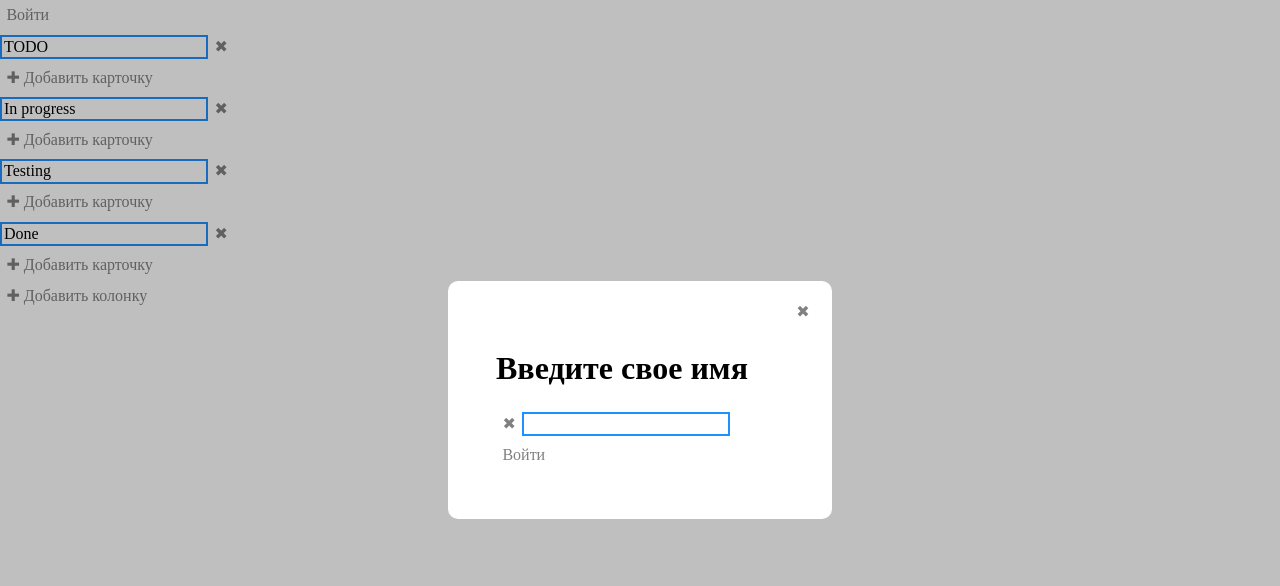
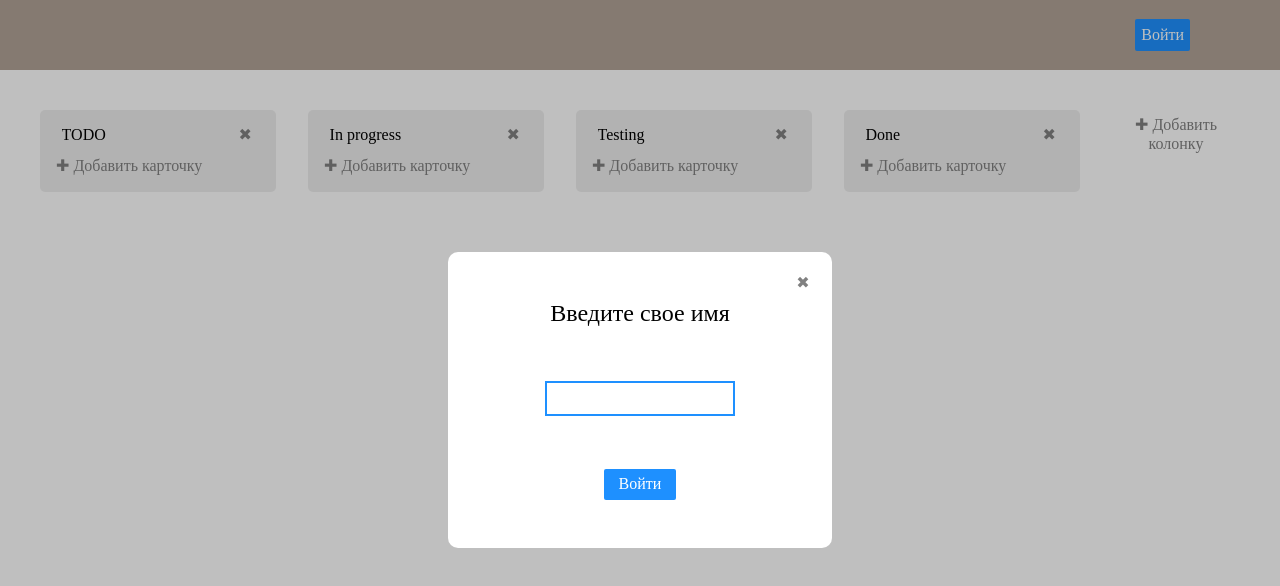
Before and after one commit to EzhovSergey/purrweb_trello, a React (Create React App) app: page / in a window 1280 px wide. Shown: the top 586 px of the page. Built offline with nearby package versions, Linux system fonts and the light colour scheme.

Commit message:
feat: add style in components

```diff
--- a/src/App.tsx
+++ b/src/App.tsx
@@ -85,20 +85,51 @@ function App() {
     <>
       <Normalize />
       <Header user={user} deleteUser={deleteUser} isSignIn={() => setIsOpen(true)} />
+      <Body>
         <SColumns>
           {renderColumns()}
+          <CreateColumn createColumn={createColumn} />
         </SColumns>
-      <CreateColumn createColumn={createColumn} />
         <Modal isOpen={isOpen} setIsOpen={setIsOpen}>
-        <h1>Введите свое имя</h1>
-        <Button onClick={() => setIsOpen(false)}>&#10006;</Button>
+          <SFormAuth>
+            <SFormTitle>Введите свое имя</SFormTitle>
             <Input {...bind} />
-        <Button onClick={createUser} >Войти</Button>
+            <Button isColor={true} onClick={createUser} >Войти</Button>
+          </SFormAuth>
         </Modal>
+      </Body>
     </>
   );
 }
 
 export default App;
 
-const SColumns = styled.div``;
+const Body = styled.div`
+`;
+
+const SColumns = styled.div`
+  display: flex;
+  margin: 5vh;
+`;
+
+const SFormAuth = styled.div`
+  position: relative;
+  display: flex;
+  flex-direction: column;
+  justify-content: space-between;
+  align-items: center;
+  height: 200px;
+
+  > Input {
+    width: 60%;
+    padding: 0.4em;
+  }
+
+  > Button {
+    width: 25%;
+  }
+`;
+
+const SFormTitle = styled.span`
+  font-size: 24px;
+`;
--- a/src/components/Card.tsx
+++ b/src/components/Card.tsx
@@ -31,7 +31,7 @@ const Card = (props: CardProps) => {
   return (
     <>
       <SCard onClick={() => setIsOpenModal(true)}>
-        <h3>{props.card.name}</h3>
+        <SCardName>{props.card.name}</SCardName>
         <Button onClick={e => deleteCard(e)}>&#10006;</Button>
         {renderCountComments()}
       </SCard>
@@ -56,4 +56,19 @@ type CardProps = {
   deleteCard: (id: string) => void;
 }
 
-const SCard = styled.section``;
+const SCard = styled.section`
+  display: flex;
+  background-color: #FFF;
+  border-radius: 5px;
+  margin: 1em 0;
+
+  > Button {
+    height: 2em;
+  }
+`;
+
+const SCardName = styled.span`
+  width: 80%;
+  padding: 0.5em;
+  overflow-wrap: break-word;
+`;
--- a/src/components/CardOpen.tsx
+++ b/src/components/CardOpen.tsx
@@ -37,4 +37,7 @@ type CardOpenProps = {
   changeCountComments: (count: number) => void;
 }
 
-const SCardOpen = styled.div``;
+const SCardOpen = styled.div`
+  display: flex;
+  flex-direction: column;
+`;
--- a/src/components/Column.tsx
+++ b/src/components/Column.tsx
@@ -58,8 +58,10 @@ const Column = (props: ColumnProps) => {
 
   return (
     <SColumn>
-      <Input {...bind} />
-      <Button onClick={() => props.deleteColumn(props.column.id)}>&#10006;</Button>
+      <STitleColumn>
+        <Input isTransparent={true} {...bind} />
+        <Button onClick={() => props.deleteColumn(props.column.id)}>&#10006;</Button>
+      </STitleColumn>
       {renderCards()}
       <CreateCard createCard={createCard} />
     </SColumn>
@@ -74,4 +76,21 @@ type ColumnProps = {
   deleteColumn: (id: string) => void;
 }
 
-const SColumn = styled.section``;
+const SColumn = styled.section`
+  margin-right: 2em;
+  width: 260px;
+  border-radius: 5px;
+  background-color: rgba(0, 0, 0, 0.07);
+  padding: 0.6em;
+  height: max-content;
+`;
+
+const STitleColumn = styled.header`
+  margin: 0 0.5em;
+  display: flex;
+  justify-content: space-between;
+
+  > Input {
+    width: 100%;
+  }
+`;
--- a/src/components/CreateCard.tsx
+++ b/src/components/CreateCard.tsx
@@ -16,7 +16,7 @@ const CreateCard = (props: CreateCardProps) => {
   }
 
   return (
-    <SCreateCard>
+    <>
       {
         !isCreate
           ?
@@ -29,11 +29,11 @@ const CreateCard = (props: CreateCardProps) => {
               {...bind}
               placeholder={'Введите заголовок для карточки'}
             />
-            <Button onClick={() => createCard()}>Добавить карточку</Button>
+            <Button isColor={true} onClick={() => createCard()}>Добавить карточку</Button>
             <Button onClick={() => setIsCreate(false)}>&#10006;</Button>
           </SNewCard>
       }
-    </SCreateCard>
+    </>
   )
 }
 
@@ -43,6 +43,16 @@ type CreateCardProps = {
   createCard: (name: string) => void;
 }
 
-const SCreateCard = styled.div``;
+const SNewCard = styled.div`
 
-const SNewCard = styled.div``;
+  > Input {
+    width: 100%;
+    padding: 0.5em;
+    box-sizing: border-box;
+    margin-bottom: 1em;
+  }
+
+  > Button {
+    margin-right: 0.5em;
+  }
+`;
--- a/src/components/CreateColumn.tsx
+++ b/src/components/CreateColumn.tsx
@@ -30,7 +30,7 @@ const CreateColumn = (props: CreateColumnProps) => {
               {...bind}
               placeholder={'Введите заголовок колонки'}
             />
-            <Button onClick={() => createColumn()}>Добавить колонку</Button>
+            <Button isColor={true} onClick={() => createColumn()}>Добавить колонку</Button>
             <Button onClick={() => setIsCreate(false)}>&#10006;</Button>
           </SNewColumn>
       }
@@ -46,4 +46,21 @@ type CreateColumnProps = {
 
 const SCreateColumn = styled.div``;
 
-const SNewColumn = styled.div``;
+const SNewColumn = styled.div`
+box-sizing: border-box;
+  width: 260px;
+  border-radius: 5px;
+  background-color: rgba(0, 0, 0, 0.07);
+  padding: 0.6em;
+
+  > Input {
+    padding: 0.5em;
+    box-sizing: border-box;
+    margin-bottom: 1em;
+    width: 100%;
+  }
+
+  > Button {
+    margin-right: 0.5em;
+  }
+`;
--- a/src/components/Header.tsx
+++ b/src/components/Header.tsx
@@ -13,12 +13,12 @@ const Header = (props: HeaderProps) => {
             <SUserName>
               {props.user.name}
             </SUserName>
-            <Button onClick={() => props.deleteUser()}>
+            <Button isColor={true} onClick={() => props.deleteUser()}>
               Выйти
             </Button>
           </>
           :
-          <Button onClick={() => props.isSignIn()}>
+          <Button isColor={true} onClick={() => props.isSignIn()}>
             Войти
           </Button>
       }
@@ -35,6 +35,16 @@ type HeaderProps = {
   deleteUser: () => void;
 }
 
-const SHeader = styled.header``;
+const SHeader = styled.header`
+  background-color: #B1A296;
+  height: 70px;
+  display: flex;
+  justify-content: right;
+  align-items: center;
+  padding-right: 7%;
+`;
 
-const SUserName = styled.span``;
+const SUserName = styled.span`
+  font-size: 24px;
+  margin-right: 1em;
+`;
```
Lines whose indentation alone changed are shown as unchanged.
